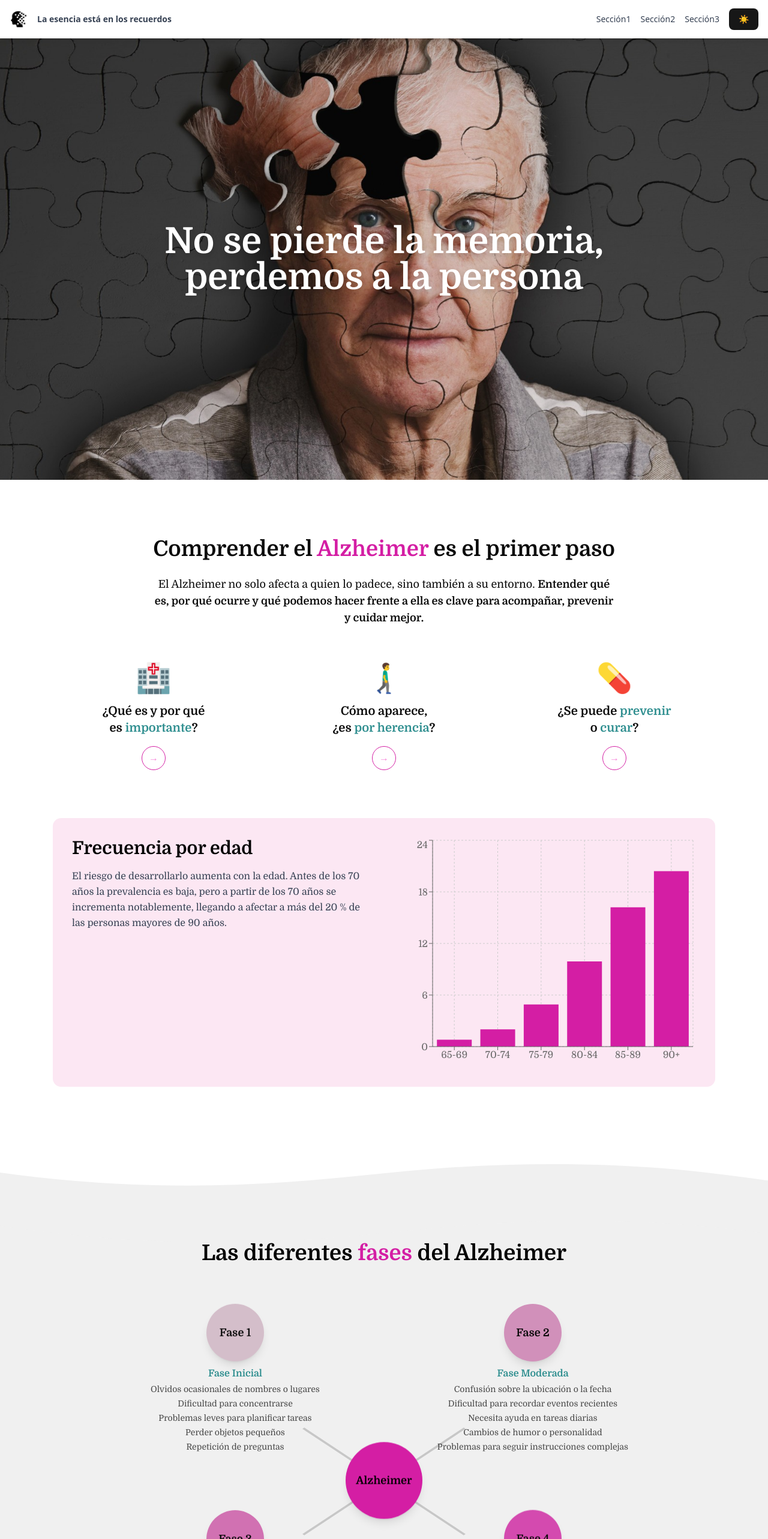
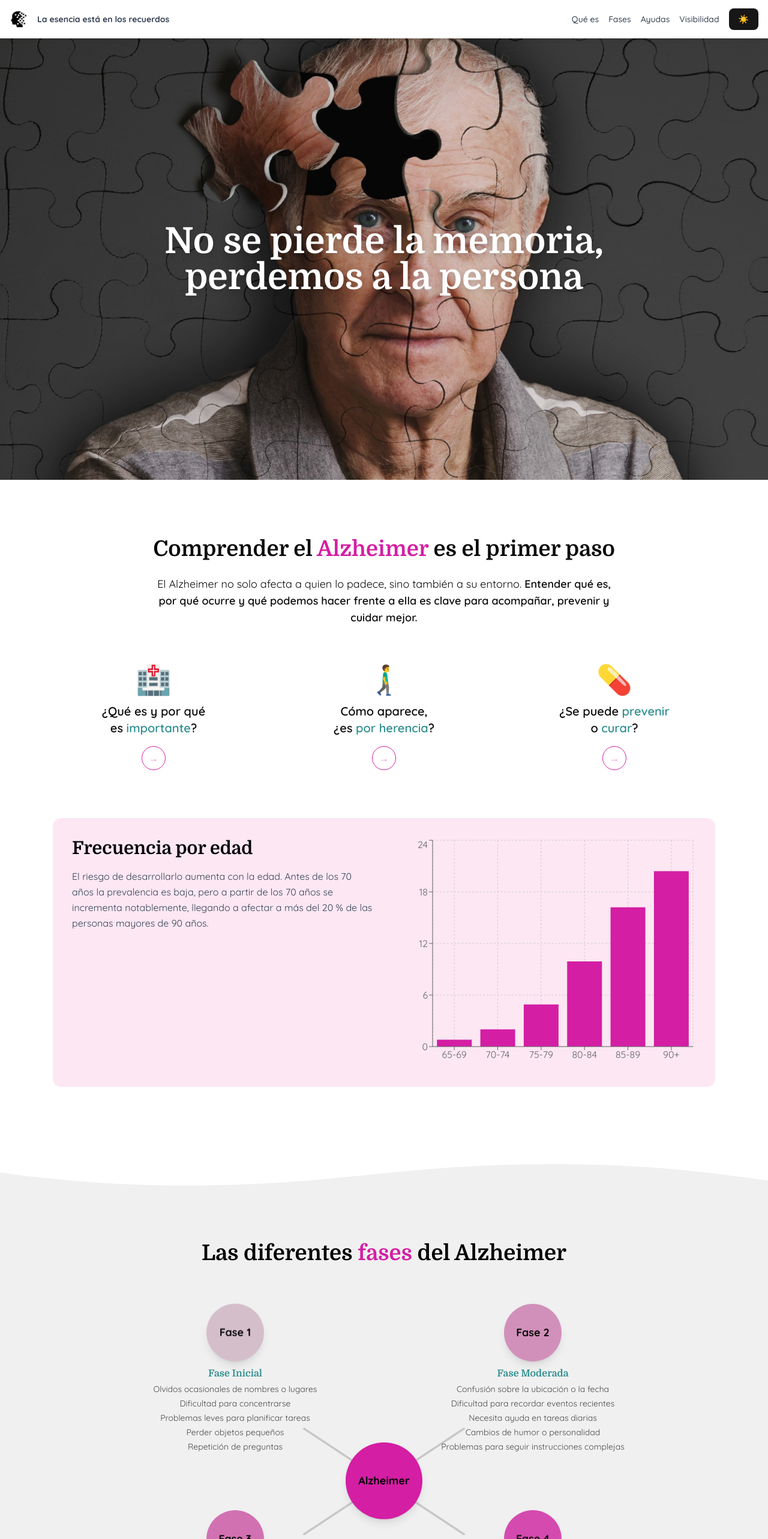
Before and after one commit to luciafang04/alzheimer, a Next.js app: page / in a window 1280 px wide. Shown: the top 2566 px of the page at 60% size. Built offline with nearby package versions, Linux system fonts and the light colour scheme.

Commit message:
sección 5 + nav

```diff
--- a/app/globals.css
+++ b/app/globals.css
@@ -136,5 +136,14 @@
   }
   body {
     @apply bg-background text-foreground;
+    font-family: var(--font-body), system-ui, sans-serif;
+  }
+  h1,
+  h2,
+  h3,
+  h4,
+  h5,
+  h6 {
+    font-family: var(--font-heading), serif;
   }
 }
--- a/app/layout.tsx
+++ b/app/layout.tsx
@@ -1,9 +1,16 @@
-import { Domine } from "next/font/google";
+import { Domine, Quicksand } from "next/font/google";
 import "./globals.css";
 
 export const domine = Domine({
   subsets: ["latin"],
   weight: ["400", "700"],
+  variable: "--font-heading",
+});
+
+export const quicksand = Quicksand({
+  subsets: ["latin"],
+  weight: ["300", "400", "500", "600", "700"],
+  variable: "--font-body",
 });
 
 export default function RootLayout({
@@ -13,9 +20,7 @@ export default function RootLayout({
 }) {
   return (
     <html lang="es">
-      <body>
-        {children}
-      </body>
+      <body className={`${quicksand.variable} ${domine.variable}`}>{children}</body>
     </html>
   );
 }
--- a/app/page.tsx
+++ b/app/page.tsx
@@ -5,13 +5,14 @@ import { gsap } from "gsap";
 import Image from "next/image";
 import { Button } from "@/components/ui/button";
 import Lenis from "@studio-freight/lenis";
-import { domine } from "./layout";
+import { quicksand } from "./layout";
 import AlertDialogItem from "@/components/AlertDialogItem";
 
 import Section1 from "./sections/Section1";
 import Section2 from "./sections/Section2";
 import Section3 from "./sections/Section3";
 import Section4 from "./sections/Section4";
+import Section5 from "./sections/Section5";
 
 
 import { BarChart, Bar, XAxis, YAxis, Tooltip, ResponsiveContainer, CartesianGrid } from 'recharts';
@@ -86,7 +87,7 @@ export default function Home() {
   return (
     <>
       <nav
-        className={`fixed top-0 left-0 w-full shadow-md z-50 transition-transform duration-500 ${
+        className={`${quicksand.className} fixed top-0 left-0 w-full shadow-md z-50 transition-transform duration-500 ${
           navbarLight ? "bg-white" : "bg-gray-800"
         } ${showNavbar ? "translate-y-0" : "-translate-y-full"}`}
       >
@@ -110,20 +111,12 @@ export default function Home() {
 
           <div className="flex items-center gap-4">
             <a
-              href="#seccion1"
-              className={`text-sm font-medium transition-colors duration-500 hover:opacity-80 ${
-                navbarLight ? "text-gray-700" : "text-white"
-              }`}
-            >
-              Sección1
-            </a>
-            <a
               href="#seccion2"
               className={`text-sm font-medium transition-colors duration-500 hover:opacity-80 ${
                 navbarLight ? "text-gray-700" : "text-white"
               }`}
             >
-              Sección2
+              Qué es
             </a>
             <a
               href="#seccion3"
@@ -131,7 +124,23 @@ export default function Home() {
                 navbarLight ? "text-gray-700" : "text-white"
               }`}
             >
-              Sección3
+              Fases
+            </a>
+            <a
+              href="#seccion4"
+              className={`text-sm font-medium transition-colors duration-500 hover:opacity-80 ${
+                navbarLight ? "text-gray-700" : "text-white"
+              }`}
+            >
+              Ayudas
+            </a>
+            <a
+              href="#section5"
+              className={`text-sm font-medium transition-colors duration-500 hover:opacity-80 ${
+                navbarLight ? "text-gray-700" : "text-white"
+              }`}
+            >
+              Visibilidad
             </a>
 
             <Button
@@ -144,7 +153,7 @@ export default function Home() {
         </div>
       </nav>
 
-      <main className={`${domine.className} transition-colors duration-500 bg-white dark:bg-gray-900`}
+      <main className={`${quicksand.className} transition-colors duration-500 bg-white dark:bg-gray-900`}
       >
         {/* Sección 1 */}
         <Section1 navbarLight={navbarLight} />
@@ -201,6 +210,9 @@ export default function Home() {
           </svg>
         </div>
 
+        {/* Sección 5 */}
+        <Section5 />
+
 
 
 
--- a/app/sections/Section1.tsx
+++ b/app/sections/Section1.tsx
@@ -1,4 +1,6 @@
 "use client";
+
+import { domine } from "../layout";
 
 interface Section1Props {
   navbarLight: boolean; // solo recibimos esto
@@ -12,7 +14,7 @@ export default function Section1({ navbarLight }: Section1Props) {
       style={{ backgroundImage: "url('/portada.jpg')" }}
     >
       <h1
-        className={`text-4xl md:text-6xl font-bold text-center drop-shadow-lg transition-colors duration-500 ${
+        className={`${domine.className} text-4xl md:text-6xl font-bold text-center drop-shadow-lg transition-colors duration-500 ${
           navbarLight ? "text-white" : "text-black"
         }`}
       >
--- a/app/sections/Section2.tsx
+++ b/app/sections/Section2.tsx
@@ -1,6 +1,7 @@
 "use client";
 
 import AlertDialogItem from "@/components/AlertDialogItem";
+import { domine } from "../layout";
 import {
   BarChart,
   Bar,
@@ -22,11 +23,11 @@ const alzheimerData = [
 
 export default function Section2() {
   return (
-<section className="w-full pt-24 pb-32 bg-bgLight dark:bg-bgDark">
+<section id="seccion2" className="w-full pt-24 pb-32 bg-bgLight dark:bg-bgDark">
       <div className="max-w-6xl mx-auto px-6 text-center">
 
         {/* Título */}
-        <h2 className="text-4xl font-bold mb-6 text-textLight dark:text-textDark">
+        <h2 className={`${domine.className} text-4xl font-bold mb-6 text-textLight dark:text-textDark`}>
           Comprender el <span style={{ color: "#D41EA4" }}>Alzheimer </span>
           es el primer paso
         </h2>
@@ -90,7 +91,7 @@ export default function Section2() {
         <div className="w-full bg-pink-100 rounded-xl p-8 mt-20 flex flex-col md:flex-row items-start gap-8">
 
           <div className="md:w-1/2 text-left">
-            <h3 className="text-2xl md:text-3xl font-bold mb-4 text-black">
+            <h3 className={`${domine.className} text-2xl md:text-3xl font-bold mb-4 text-black`}>
               Frecuencia por edad
             </h3>
 
--- a/app/sections/Section3.tsx
+++ b/app/sections/Section3.tsx
@@ -1,6 +1,7 @@
 "use client";
 
 import { useRef, useState } from "react";
+import { domine } from "../layout";
 
 type DraggableBubbleProps = {
   children: React.ReactNode;
@@ -8,6 +9,7 @@ type DraggableBubbleProps = {
   wrapperClassName?: string;
   floatDelay?: string;
   floatDuration?: string;
+  onShake?: (intensity: number) => void;
 };
 
 function DraggableBubble({
@@ -16,6 +18,7 @@ function DraggableBubble({
   wrapperClassName = "",
   floatDelay = "0s",
   floatDuration = "6s",
+  onShake,
 }: DraggableBubbleProps) {
   const [pos, setPos] = useState({ x: 0, y: 0 });
   const [dragging, setDragging] = useState(false);
@@ -25,10 +28,13 @@ function DraggableBubble({
     originX: 0,
     originY: 0,
   });
+  const lastMoveRef = useRef({ x: 0, y: 0, t: 0 });
+  const lastEmitRef = useRef(0);
 
   const onPointerDown = (e: React.PointerEvent<HTMLDivElement>) => {
     e.currentTarget.setPointerCapture(e.pointerId);
     setDragging(true);
+    lastMoveRef.current = { x: e.clientX, y: e.clientY, t: performance.now() };
     dragRef.current = {
       startX: e.clientX,
       startY: e.clientY,
@@ -45,6 +51,19 @@ function DraggableBubble({
       x: dragRef.current.originX + dx,
       y: dragRef.current.originY + dy,
     });
+
+    if (onShake) {
+      const now = performance.now();
+      const dt = Math.max(1, now - lastMoveRef.current.t);
+      const vx = e.clientX - lastMoveRef.current.x;
+      const vy = e.clientY - lastMoveRef.current.y;
+      const speed = Math.hypot(vx, vy) / dt;
+      if (speed > 0.6 && now - lastEmitRef.current > 120) {
+        onShake(Math.min(1.8, speed));
+        lastEmitRef.current = now;
+      }
+      lastMoveRef.current = { x: e.clientX, y: e.clientY, t: now };
+    }
   };
 
   const endDrag = () => {
@@ -82,6 +101,32 @@ function DraggableBubble({
 }
 
 export default function Section3() {
+  const [particles, setParticles] = useState<
+    { id: number; x: number; y: number; size: number; delay: number }[]
+  >([]);
+  const particleIdRef = useRef(0);
+
+  const spawnParticles = (intensity: number) => {
+    const count = Math.max(12, Math.round(intensity * 22));
+    const created: { id: number; x: number; y: number; size: number; delay: number }[] = [];
+    for (let i = 0; i < count; i++) {
+      const angle = Math.random() * Math.PI * 2;
+      const radius = 52 + Math.random() * 14;
+      created.push({
+        id: particleIdRef.current++,
+        x: Math.cos(angle) * radius,
+        y: Math.sin(angle) * radius,
+        size: 4 + Math.random() * 6,
+        delay: Math.random() * 80,
+      });
+    }
+    setParticles((prev) => [...prev, ...created]);
+    created.forEach((p) => {
+      setTimeout(() => {
+        setParticles((prev) => prev.filter((item) => item.id !== p.id));
+      }, 720);
+    });
+  };
   const fases = [
     {
       color: "#D4BECA",
@@ -153,7 +198,7 @@ export default function Section3() {
       </div>
 
       {/* Tí­tulo */}
-      <h2 className="text-4xl font-bold mb-16 text-black dark:text-white text-center z-10">
+      <h2 className={`${domine.className} text-4xl font-bold mb-16 text-black dark:text-white text-center z-10`}>
         Las diferentes <span style={{ color: "#D41EA4" }}>fases</span> del Alzheimer
       </h2>
 
@@ -171,7 +216,9 @@ export default function Section3() {
                   {fase.title}
                 </div>
               </DraggableBubble>
-              <h3 className="font-semibold text-[#2E8E8F] text-center">{fase.subtitle}</h3>
+              <h3 className={`${domine.className} font-semibold text-[#2E8E8F] text-center`}>
+                {fase.subtitle}
+              </h3>
               <div className="text-black/70 dark:text-white/70 mt-1 text-sm text-center space-y-1">
                 {fase.puntos.map((p, i) => (
                   <p key={i}>{p}</p>
@@ -186,9 +233,31 @@ export default function Section3() {
           wrapperClassName="absolute z-20"
           floatDelay="0.6s"
           floatDuration="7s"
+          onShake={spawnParticles}
         >
-          <div className="w-32 h-32 rounded-full bg-[#D41EA4] flex items-center justify-center text-black dark:text-white font-bold text-lg shadow-lg">
-            Alzheimer
+          <div className="relative overflow-visible">
+            <div className="absolute left-1/2 top-1/2 w-96 h-96 -translate-x-1/2 -translate-y-1/2 pointer-events-none z-0">
+              {particles.map((p) => (
+                <span
+                  key={p.id}
+                  className="absolute rounded-full bg-[#2E8E8F]"
+                  style={{
+                    width: `${p.size}px`,
+                    height: `${p.size}px`,
+                    left: "50%",
+                    top: "50%",
+                    ["--tx" as any]: `${p.x}px`,
+                    ["--ty" as any]: `${p.y}px`,
+                    ["--tx2" as any]: `${p.x * 4.6}px`,
+                    ["--ty2" as any]: `${p.y * 4.6}px`,
+                    animation: `particlePop 600ms ease-out ${p.delay}ms forwards`,
+                  }}
+                />
+              ))}
+            </div>
+            <div className="relative z-10 w-32 h-32 rounded-full bg-[#D41EA4] flex items-center justify-center text-black dark:text-white font-bold text-lg shadow-lg">
+              Alzheimer
+            </div>
           </div>
         </DraggableBubble>
 
@@ -217,6 +286,16 @@ export default function Section3() {
             transform: translate3d(0, 0, 0);
           }
         }
+        @keyframes particlePop {
+          0% {
+            opacity: 0.9;
+            transform: translate(var(--tx), var(--ty)) scale(1);
+          }
+          100% {
+            opacity: 0;
+            transform: translate(var(--tx2), var(--ty2)) scale(0.4);
+          }
+        }
       `}</style>
     </section>
   );
--- a/app/sections/Section4.tsx
+++ b/app/sections/Section4.tsx
@@ -1,4 +1,6 @@
 "use client";
+
+import { domine } from "../layout";
 
 type AyudaItem = {
   label: string;
@@ -71,7 +73,7 @@ const fases: Fase[] = [
       { label: "Cuidados profesionales en casa" },
       { label: "Plaza en residencia pública o concertada" },
       { label: "Atención sociosanitaria continuada" },
-      { label: "Material ortoprotésico", detail: "Camas articuladas, grúas…" },
+      { label: "Material ortoprotésico", detail: "Camas articuladas, grúas..." },
     ],
     note: "Aquí es donde más recursos intervienen.",
   },
@@ -113,7 +115,7 @@ export default function Section4() {
           <p className="text-sm uppercase tracking-[0.3em] text-[#2E8E8F]">
             Recursos en España
           </p>
-          <h2 className="mt-3 text-3xl md:text-4xl font-bold">
+          <h2 className={`${domine.className} mt-3 text-3xl md:text-4xl font-bold`}>
             <span className="text-[#D41EA4]">Ayudas</span> para personas con
             Alzheimer <span className="text-[#D41EA4]">según el grado</span>
           </h2>
@@ -136,7 +138,7 @@ export default function Section4() {
               >
                 {fase.title}
               </div>
-              <h3 className="mt-4 text-lg font-semibold">
+              <h3 className={`${domine.className} mt-4 text-lg font-semibold`}>
                 <span className="text-[#D41EA4]">{fase.grado}</span>{" "}
                 <span className="text-[#D190BA]">({fase.gradoDetalle})</span>
               </h3>
@@ -165,7 +167,7 @@ export default function Section4() {
         </div>
 
         <div className="mt-14 rounded-3xl border border-black/10 dark:border-white/10 bg-pink-100 p-8 text-black">
-          <h3 className="text-2xl font-semibold text-[#D41EA4]">
+          <h3 className={`${domine.className} text-2xl font-semibold text-[#D41EA4]`}>
             Ayudas para las familias y cuidadores
           </h3>
           <p className="mt-2 text-black/70">
@@ -175,7 +177,7 @@ export default function Section4() {
           <div className="mt-6 grid gap-6 md:grid-cols-3">
             {apoyos.map((bloque) => (
               <div key={bloque.title}>
-                <h4 className="font-semibold text-[#2E8E8F]">{bloque.title}</h4>
+                <h4 className={`${domine.className} font-semibold text-[#2E8E8F]`}>{bloque.title}</h4>
                 <ul className="mt-3 space-y-2 text-sm">
                   {bloque.items.map((item) => (
                     <li key={item.label} className="leading-relaxed">
--- /dev/null
+++ b/app/sections/Section5.tsx
@@ -0,0 +1,58 @@
+"use client";
+
+export default function Section5() {
+  return (
+    <section
+      id="section5"
+      className="relative bg-[#F0F0F0] dark:bg-[#19274F] py-32 px-6 flex justify-center"
+    >
+      <div className="max-w-6xl w-full grid grid-cols-1 md:grid-cols-2 gap-16 items-center">
+
+        {/* Imagen */}
+        <div className="flex justify-center md:justify-start">
+          <img
+            src="/alzheimer.webp"
+            alt="Pérdida de identidad por Alzheimer"
+            className="w-full max-w-xl md:max-w-3xl lg:max-w-4xl opacity-90"
+          />
+        </div>
+
+        {/* Texto */}
+        <div className="text-left">
+          <h2 className="text-3xl md:text-4xl font-semibold text-gray-900 dark:text-white mb-6">
+            No es solo una <span className="text-[#D41EA4]">enfermedad</span> de mayores
+          </h2>
+
+          <p className="text-lg text-gray-700 dark:text-gray-300 mb-4">
+            Durante demasiado tiempo se ha aceptado el Alzheimer como algo inevitable.
+            Como si formar parte de la vejez lo convirtiera en algo normal.
+          </p>
+
+          <p className="text-lg text-gray-700 dark:text-gray-300 mb-4">
+            Pero el Alzheimer{" "}
+            <span className="font-semibold text-[#2E8E8F]">no es solo olvidar</span>.
+            Es dejar de reconocerse.
+            Es perder recuerdos que construyen quién eres.
+          </p>
+
+          <p className="text-lg text-gray-700 dark:text-gray-300 mb-8">
+            Aceptar la enfermedad no puede significar resignarse.
+            {" "}
+            <span className="text-[#2E8E8F]">
+              No investigar, no invertir y no cuidar también es una decisión.
+            </span>
+          </p>
+
+          {/* Frase destacada */}
+          <div className="border-l-4 border-gray-900 dark:border-white pl-4">
+            <p className="text-xl font-medium text-[#D41EA4]">
+              No es solo olvidar.<br />
+              Es perder la identidad.
+            </p>
+          </div>
+        </div>
+
+      </div>
+    </section>
+  );
+}
```
Also changed, not shown: public/alzheimer.webp (added).
